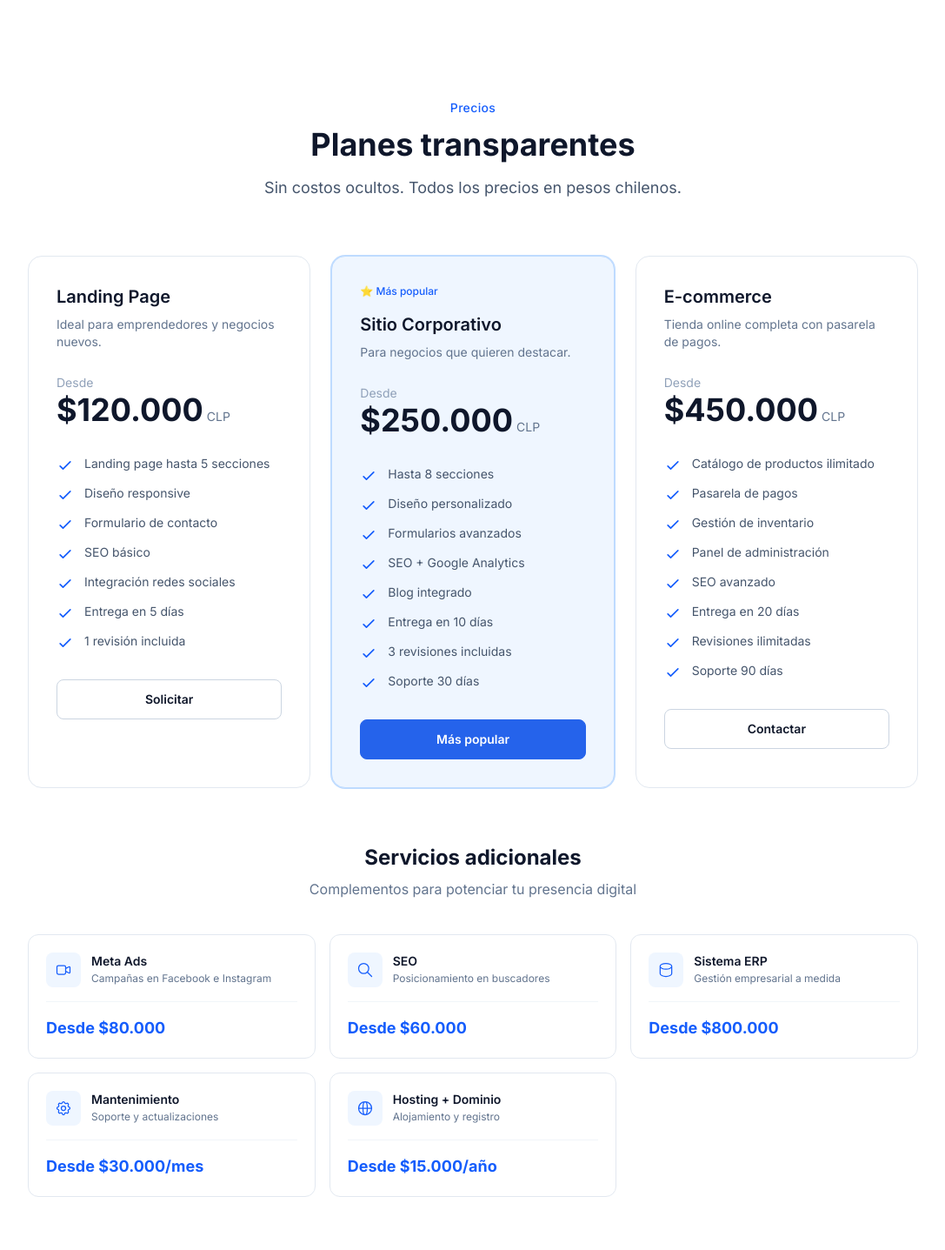
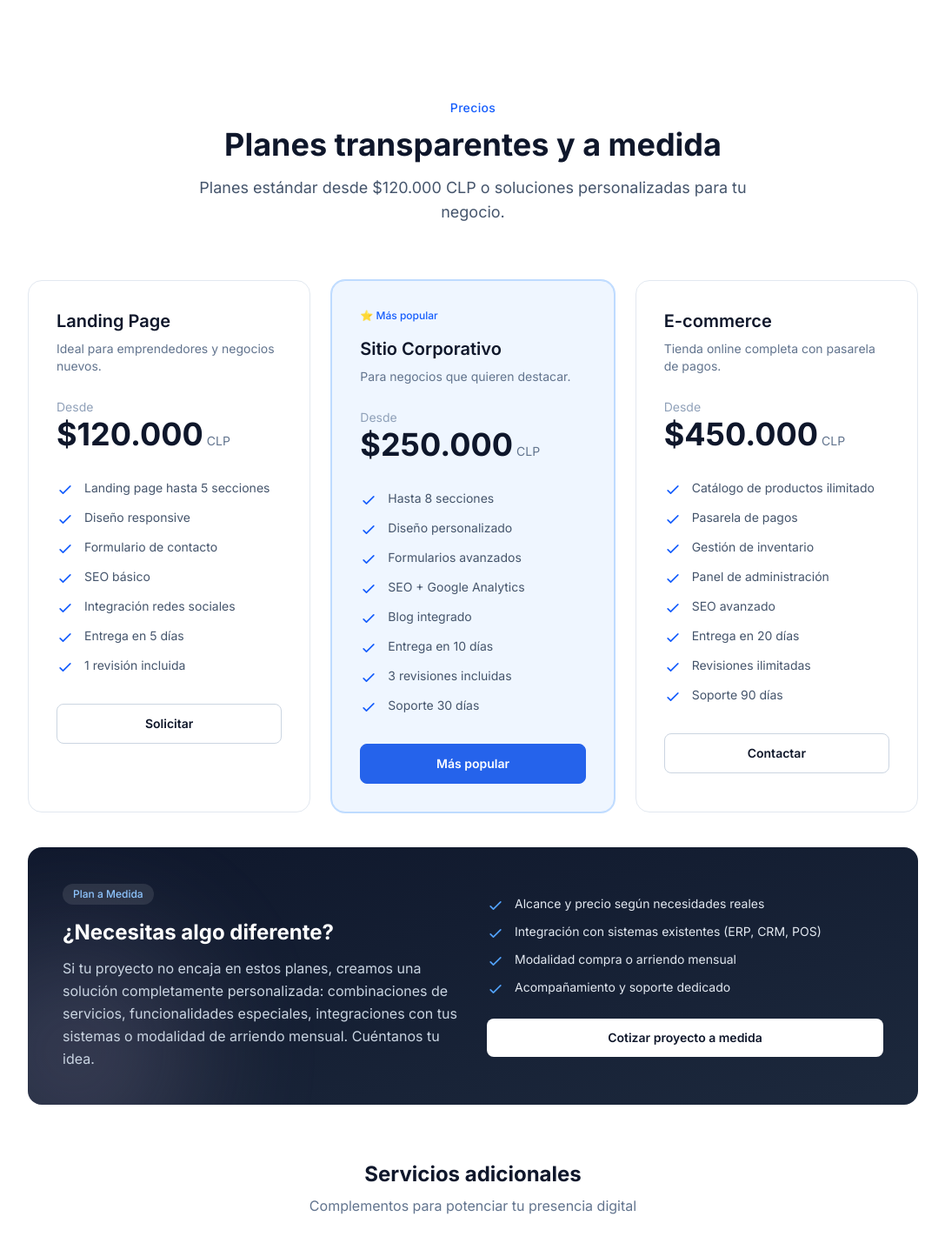
Before and after one commit to dibwebstudio/dibweb, a Next.js app: page / in a window 1280 px wide. Shown: the part 4114-5551 px from the top of the page at 87% size, without its empty margins (96-1183 px from the left). Built offline with nearby package versions, Linux system fonts and the light colour scheme.

Commit message:
Add custom-tailored plan card to pricing

```diff
--- a/src/components/Pricing.tsx
+++ b/src/components/Pricing.tsx
@@ -65,11 +65,11 @@ export default function Pricing() {
       <div className="max-w-7xl mx-auto">
         <div className="text-center max-w-2xl mx-auto mb-16">
           <p className="text-blue-600 font-medium text-sm mb-3 tracking-wide">Precios</p>
-          <h2 className="text-3xl sm:text-4xl font-bold text-slate-900">Planes transparentes</h2>
-          <p className="mt-4 text-slate-600 text-lg">Sin costos ocultos. Todos los precios en pesos chilenos.</p>
+          <h2 className="text-3xl sm:text-4xl font-bold text-slate-900">Planes transparentes y a medida</h2>
+          <p className="mt-4 text-slate-600 text-lg">Planes estándar desde $120.000 CLP o soluciones personalizadas para tu negocio.</p>
         </div>
 
-        <div className="grid md:grid-cols-3 gap-6 max-w-5xl mx-auto mb-16">
+        <div className="grid md:grid-cols-3 gap-6 max-w-5xl mx-auto mb-10">
           {plans.map((p) => (
             <div key={p.name} className={`rounded-2xl p-8 ${p.popular ? "bg-blue-50 border border-blue-200 aurora-card ring-1 ring-blue-200" : "glass-card aurora-card"}`}>
               {p.popular && <span className="text-xs text-blue-600 font-medium mb-4 block">⭐ Más popular</span>}
@@ -97,6 +97,44 @@ export default function Pricing() {
               </a>
             </div>
           ))}
+        </div>
+
+        {/* Plan a medida */}
+        <div className="max-w-5xl mx-auto mb-16">
+          <div className="relative rounded-2xl overflow-hidden bg-gradient-to-br from-slate-900 to-slate-800 p-8 sm:p-10 aurora-card">
+            <div className="aurora-blob aurora-blob-2" style={{ width: '250px', height: '250px', opacity: 0.2 }} />
+            <div className="relative grid md:grid-cols-2 gap-8 items-center">
+              <div>
+                <span className="inline-block bg-white/10 text-blue-300 text-xs font-medium px-3 py-1 rounded-full mb-4">Plan a Medida</span>
+                <h3 className="text-2xl font-bold text-white mb-3">¿Necesitas algo diferente?</h3>
+                <p className="text-slate-300 leading-relaxed">
+                  Si tu proyecto no encaja en estos planes, creamos una solución completamente personalizada:
+                  combinaciones de servicios, funcionalidades especiales, integraciones con tus sistemas o
+                  modalidad de arriendo mensual. Cuéntanos tu idea.
+                </p>
+              </div>
+              <div className="flex flex-col gap-4">
+                <ul className="space-y-2.5">
+                  {[
+                    "Alcance y precio según necesidades reales",
+                    "Integración con sistemas existentes (ERP, CRM, POS)",
+                    "Modalidad compra o arriendo mensual",
+                    "Acompañamiento y soporte dedicado",
+                  ].map((f) => (
+                    <li key={f} className="flex items-start gap-3 text-sm text-slate-200">
+                      <svg className="w-5 h-5 text-blue-400 shrink-0 mt-0.5" fill="none" stroke="currentColor" viewBox="0 0 24 24">
+                        <path strokeLinecap="round" strokeLinejoin="round" strokeWidth={2} d="M5 13l4 4L19 7" />
+                      </svg>
+                      {f}
+                    </li>
+                  ))}
+                </ul>
+                <a href="#contacto" className="mt-2 bg-white text-slate-900 text-center py-3 rounded-lg text-sm font-semibold hover:bg-blue-50 transition-colors">
+                  Cotizar proyecto a medida
+                </a>
+              </div>
+            </div>
+          </div>
         </div>
 
         <div className="max-w-5xl mx-auto">
```
